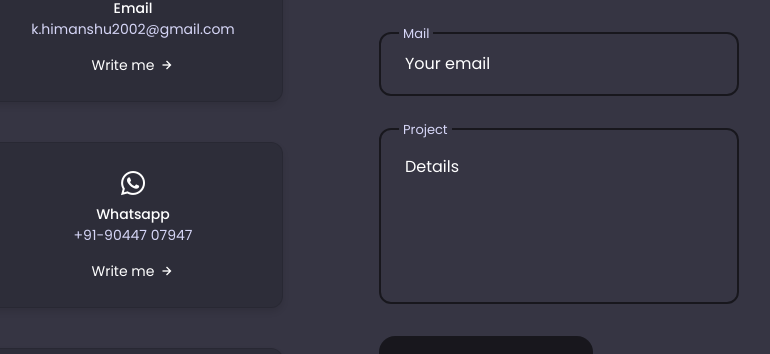
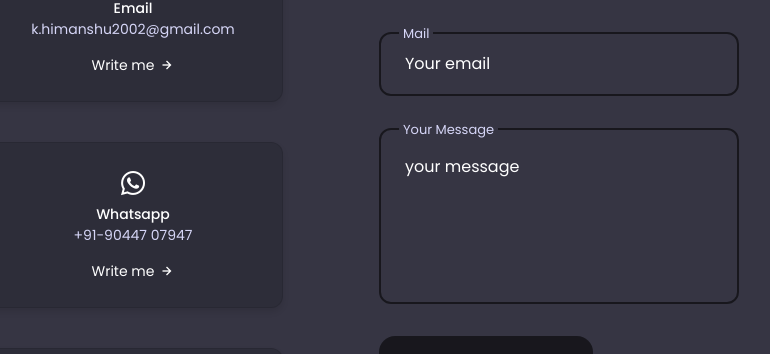
Before and after one commit to HimanshuMahto/Portfolio, a React (Vite) app: page / in a window 1280 px wide. Shown: the part 6345-6699 px from the top of the page, without its empty margins (279-1049 px from the left). Built offline with nearby package versions, Linux system fonts and the light colour scheme.

Commit message:
added email service 0.2

```diff
--- a/src/components/contact/Contact.jsx
+++ b/src/components/contact/Contact.jsx
@@ -9,10 +9,10 @@ const Contact = () => {
     e.preventDefault();
 
     emailjs.sendForm(
-      'service_x1hewh5',
-      'template_2ki8hlo',
+      'service_vgdth3m',
+      'template_0a7xk82',
       form.current,
-      'vxDcl4UI2jbOQBn6f'
+      'cmaRRro4AOUu-Ve0a'
     );
     e.target.reset();
   };
@@ -123,13 +123,13 @@ const Contact = () => {
             </div>
 
             <div className='contact__form-div contact__form-area'>
-              <label className='contact__form-tag'>Project</label>
+              <label className='contact__form-tag'>Your Message</label>
               <textarea
                 name='project'
                 cols='30'
                 rows='10'
                 className='contact__form-input'
-                placeholder='Details'
+                placeholder='your message'
               ></textarea>
             </div>
 
```
